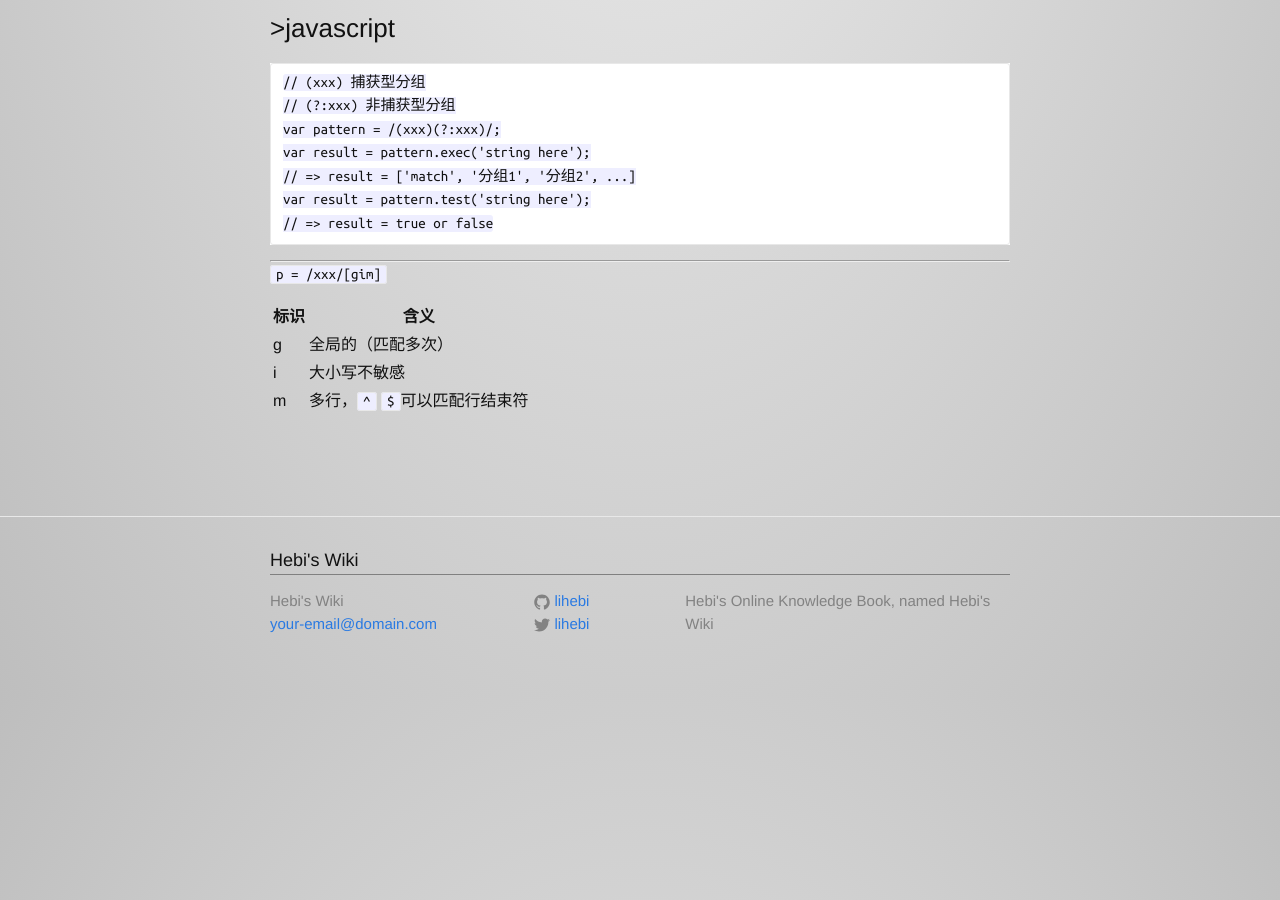
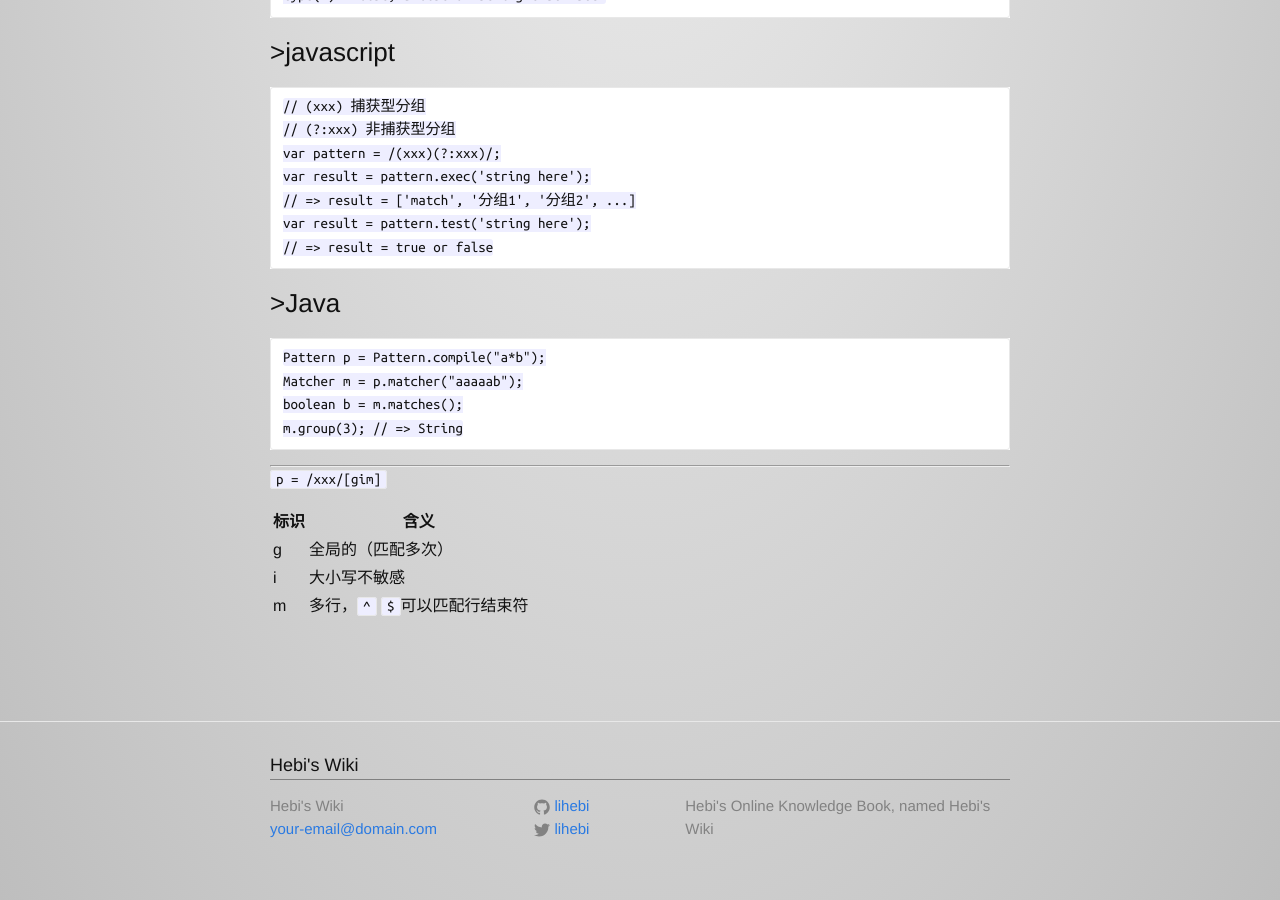
Before and after one commit to lihebi/wiki-old, a Jekyll site: the page built from _wiki/language/markup-languages/regexp.md, in a window 1280 px wide and 900 px high, scrolled down 1883 px. Built offline with Jekyll 4.4.1, drawn with Linux system fonts in a browser that asks for light colours; nearby versions of some CDN libraries; Markdown is read by kramdown in place of the engine named in the settings; a style sheet for code colours, icons or effects is not loaded; before the commit the page ends 2578 px from its top, so only the background shows below that.

Commit message:
Add java example

````diff
--- a/_wiki/language/markup-languages/regexp.md
+++ b/_wiki/language/markup-languages/regexp.md
@@ -81,6 +81,14 @@ var result = pattern.test('string here');
 // => result = true or false
 ```
 
+### Java
+
+```java
+Pattern p = Pattern.compile("a*b");
+Matcher m = p.matcher("aaaaab");
+boolean b = m.matches();
+m.group(3); // => String
+```
 ---
 
 `p = /xxx/[gim]`
````
